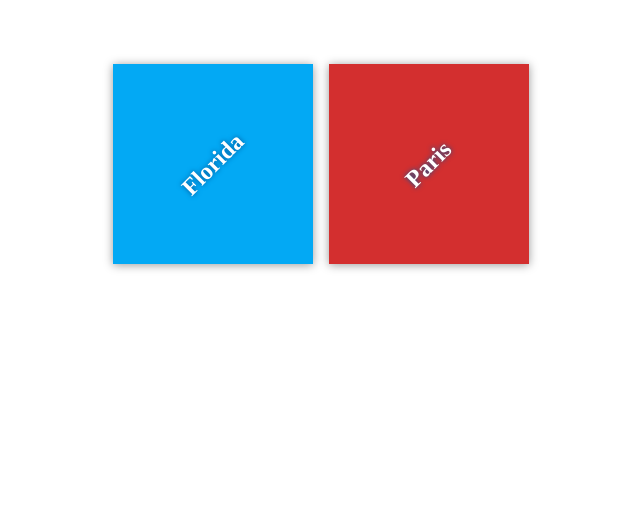
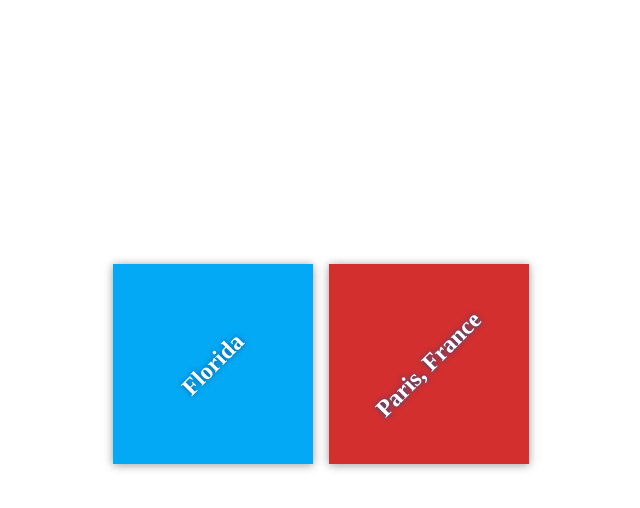
Before and after one commit to Matthsworld/my-travel-plans, a plain HTML site: page index.html in a window 1280 px wide. Shown: the part 236-744 px from the top of the page, without its empty margins (319-959 px from the left). Drawn offline with Linux system fonts and the light colour scheme; files that its build step writes are made by us from their sources.

Commit message:
fix: bug fixes in .css and .html files

```diff
--- a/app.css
+++ b/app.css
@@ -12,7 +12,7 @@ html {
 body {
     display: flex;
     margin: 0;
-    height: 100%;
+    height: 150%;
 }
 
 .container {
--- a/index.html
+++ b/index.html
@@ -15,7 +15,7 @@
             </div>
 
             <div class="destination" id="paris">
-                <h2>Paris</h2>
+                <h2>Paris, France</h2>
             </div>
         </div>
     </div>
```
